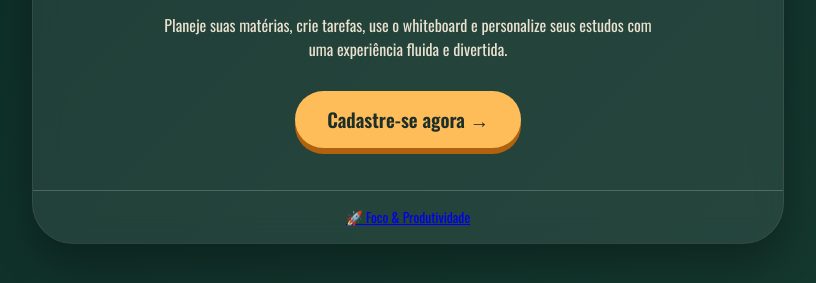
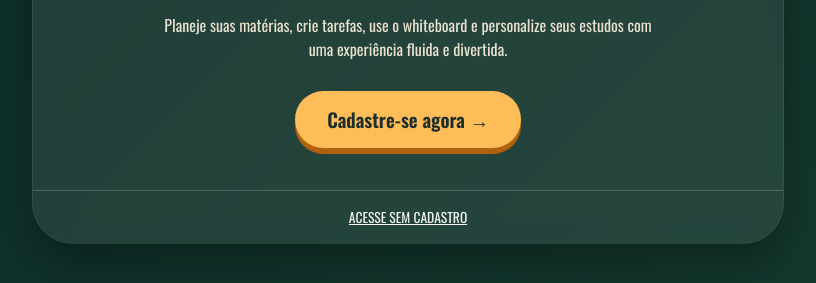
Before and after one commit to Matheus-Broring/Study-Organizador, a plain HTML site: page index.html in a window 1280 px wide. Shown: the part 371-654 px from the top of the page, without its empty margins (232-1048 px from the left). Drawn offline with nearby package versions, Linux system fonts and the light colour scheme.

Commit message:
Ajuste do site sem cadastro

```diff
--- a/index.html
+++ b/index.html
@@ -19,7 +19,7 @@
       <a href="cadastro.html" class="btn-entrar">Cadastre-se agora →</a>
     </div>
     <div class="landing-footer">
-      <a href="principal.html"><span>🚀 Foco & Produtividade</span></a>
+      <a href="principal.html" class="samuel"><span>ACESSE SEM CADASTRO</span></a>
     </div>
   </div>
 </body>
--- a/style.css
+++ b/style.css
@@ -4,7 +4,9 @@
     padding: 0;
     box-sizing: border-box;
 }
-
+.samuel{
+    color: whitesmoke;
+}
 .body1 {
     background: #fff8e8;
     color: #333;
```
